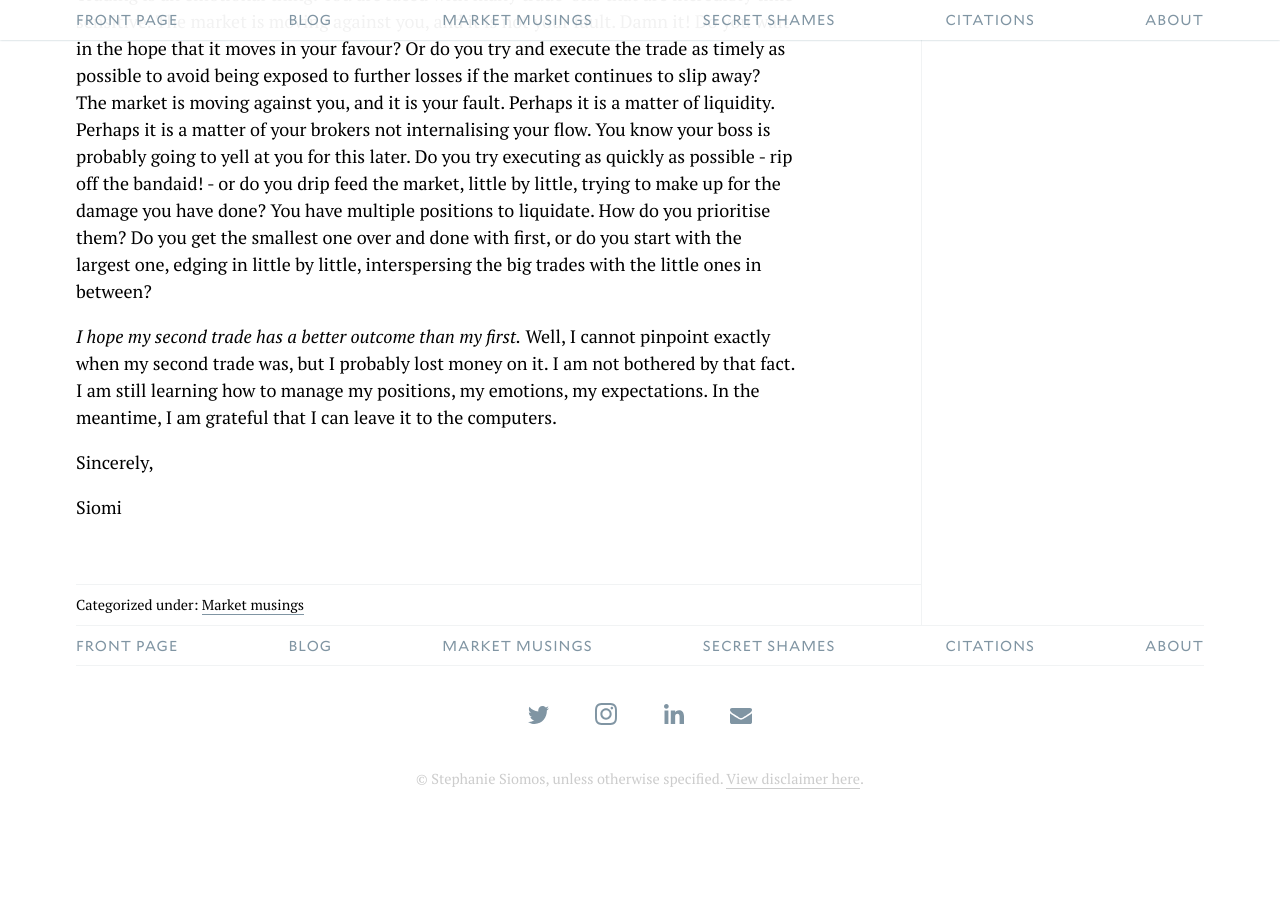
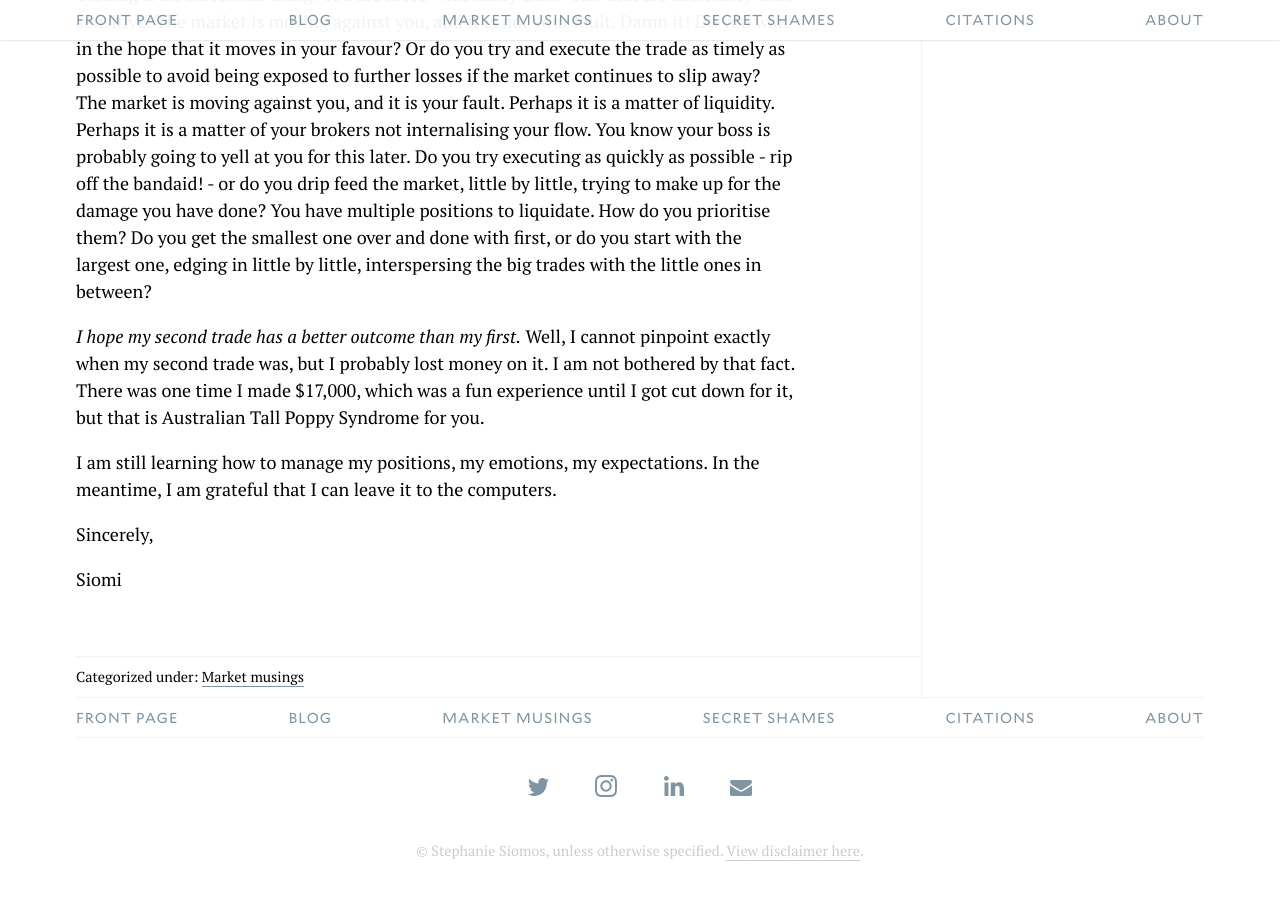
Before and after one commit to cjmlgrto/siomi.net, a Jekyll site: the page built from _posts/2019-01-24-living-up-to-my-job-title-when-a-trader-has-to-actually-trade.markdown, in a window 1280 px wide and 900 px high, scrolled down 1527 px. Built offline with Jekyll 4.4.1, drawn with Linux system fonts in a browser that asks for light colours; before the commit the page ends 2355 px from its top, so only the background shows below that.

Commit message:
Updated Living Up To My Job Title When A Trader Has To Actually Trade

```diff
--- a/_posts/2019-01-24-living-up-to-my-job-title-when-a-trader-has-to-actually-trade.markdown
+++ b/_posts/2019-01-24-living-up-to-my-job-title-when-a-trader-has-to-actually-trade.markdown
@@ -25,7 +25,9 @@ You have multiple positions to liquidate. How do you prioritise them? Do you get
 
 
 *I hope my second trade has a better outcome than my first.*
-Well, I cannot pinpoint exactly when my second trade was, but I probably lost money on it. I am not bothered by that fact. I am still learning how to manage my positions, my emotions, my expectations. In the meantime, I am grateful that I can leave it to the computers.
+Well, I cannot pinpoint exactly when my second trade was, but I probably lost money on it. I am not bothered by that fact. There was one time I made $17,000, which was a fun experience until I got cut down for it, but that is Australian Tall Poppy Syndrome for you.
+
+I am still learning how to manage my positions, my emotions, my expectations. In the meantime, I am grateful that I can leave it to the computers.
 
 Sincerely,
 
```
